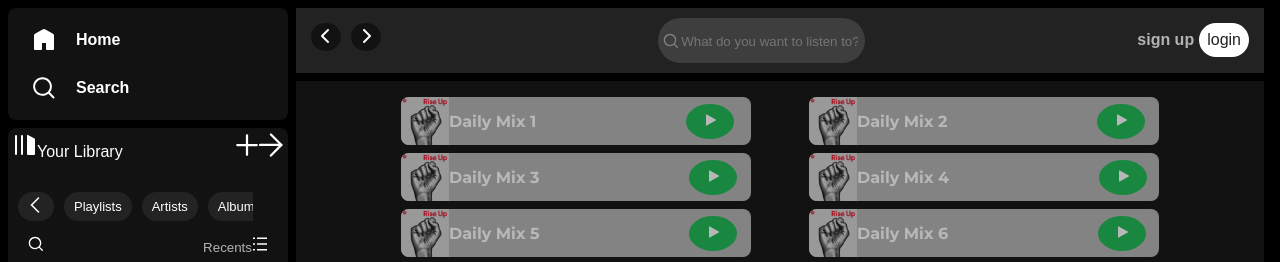
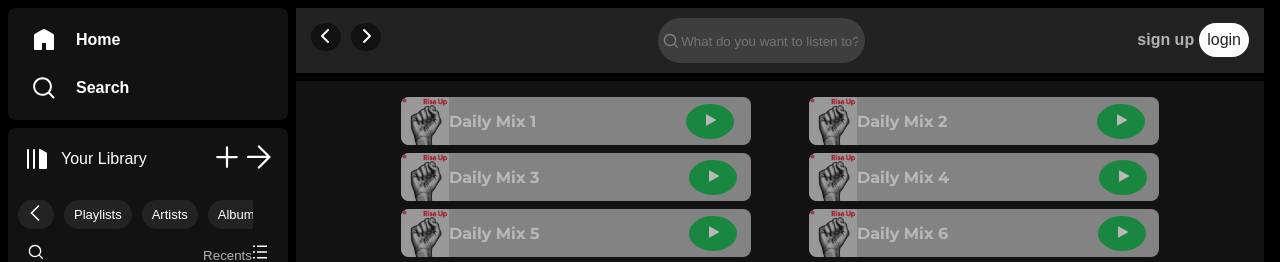
Before and after one commit to P4t4m8n/spotify, a React (Vite) app: page / in a window 1280 px wide. Shown: the top 262 px of the page. Built offline with nearby package versions, Linux system fonts and the light colour scheme.

Commit message:
Style your-library

```diff
--- a/src/cmps/LeftSidebar/LeftSidebarContent.jsx
+++ b/src/cmps/LeftSidebar/LeftSidebarContent.jsx
@@ -80,12 +80,12 @@ export function SideBarContent() {
 
             <section className="creation-and-toggle flex">
 
-                <p className="your-library" >
+                <p className="your-library flex" >
                     <img src="src\assets\img\library.svg" className="left-sidebar-library-icon"></img>
                     <span>Your Library</span>
                 </p>
 
-                <div className="right-buttons">
+                <div className="right-buttons flex">
 
                     <p onClick={() => setShowCreateModal(!showCreateModal)} className="inline-block">
                         <span title="Create station or folder">
--- a/src/styles/cmps/LeftSidebar.scss
+++ b/src/styles/cmps/LeftSidebar.scss
@@ -112,8 +112,26 @@
     }
 }
 
+.your-library {
+    margin: 0;
+    padding: 12px;
+    align-items: center;
+    gap: 12px;
+}
+
+.right-buttons {
+    gap: 8px;
+    align-items: center;
+    padding: 12px;
+
+    & p {
+        margin: 0;
+    }
+}
+
 .show-create-modal {
     position: absolute;
+    z-index: 10;
 }
 
 .side-bar-type-filter {
```
